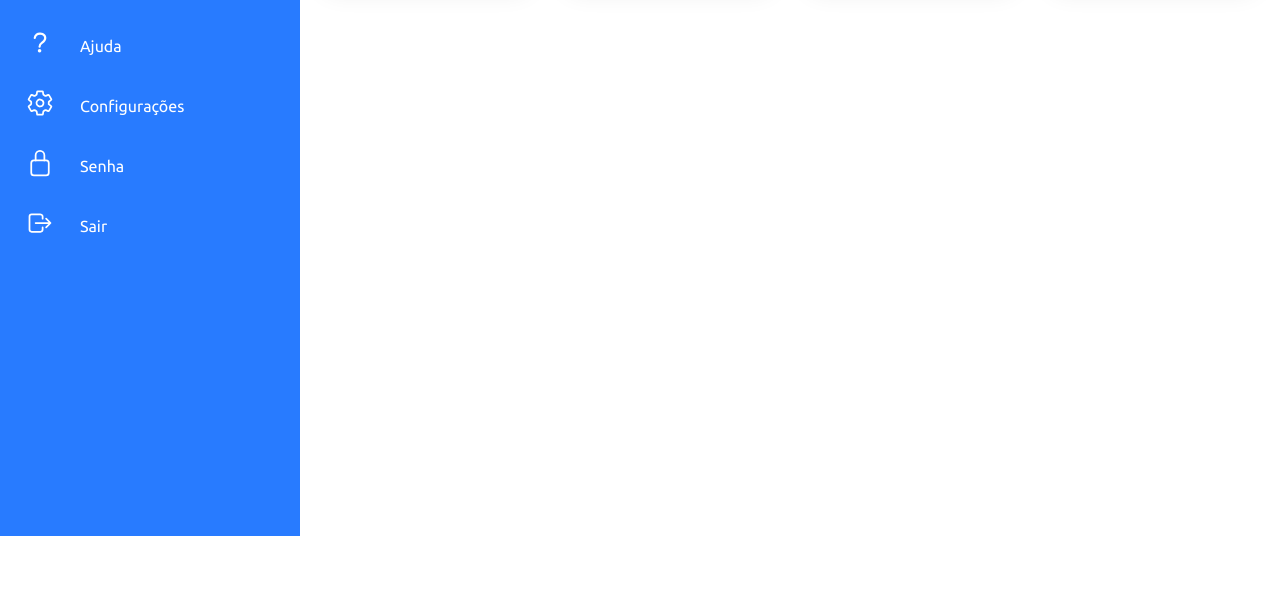
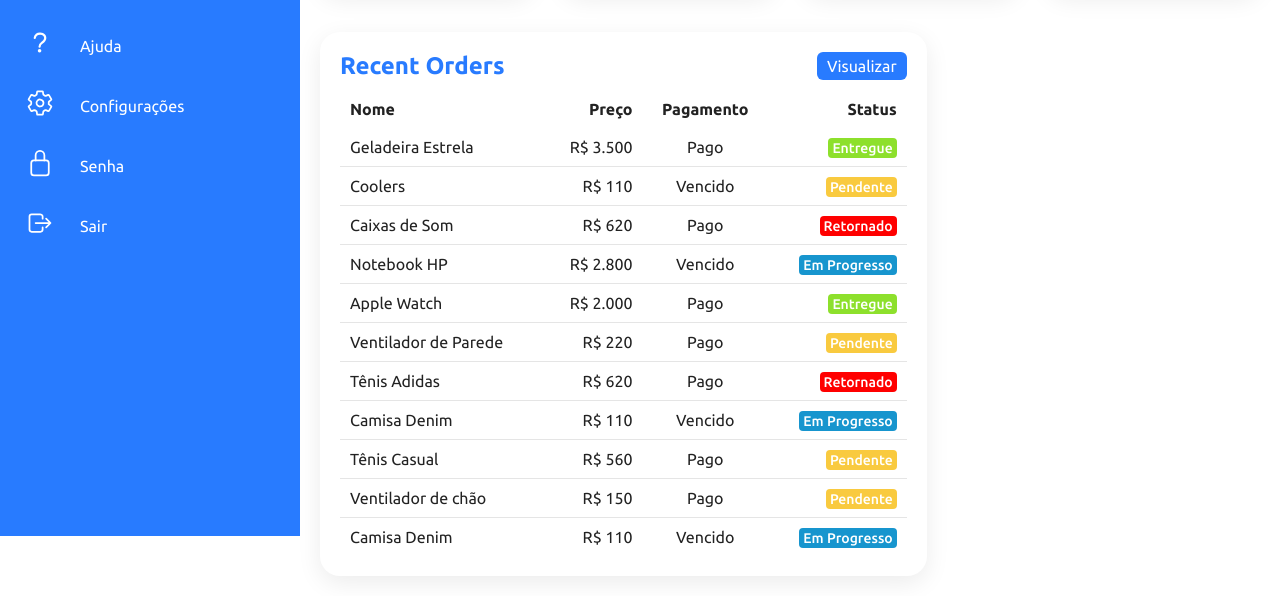
Before and after one commit to LeandroMenoci/Resposive-Admin-Dashboard, a plain HTML site: page index.html in a window 1280 px wide. Shown: the part 264-860 px from the top of the page. Before the commit the page ends 800 px from the top, so only its background shows below. Drawn offline with nearby package versions, Linux system fonts and the light colour scheme.

Commit message:
order details list

```diff
--- a/assets/css/style.css
+++ b/assets/css/style.css
@@ -241,3 +241,128 @@ body {
   font-size: 2.5em;
   color: var(--blue);
 }
+.cardBox .card .cardName {
+  color: var(--black2);
+  font-size: 1.1em;
+  margin-top: 5px;
+}
+
+.cardBox .card .iconBx {
+  color: var(--black2);
+  font-size: 2.5em;
+}
+
+.cardBox .card:hover {
+  background: var(--blue);
+}
+
+.cardBox .card:hover .numbers,
+.cardBox .card:hover .cardName,
+.cardBox .card:hover .iconBx {
+  color: var(--white);
+}
+
+
+/* order details list */
+.details {
+  display: grid;
+  grid-template-columns: 2fr 1fr;
+  grid-gap: 30px;
+  /* margin-top: 10px; */
+  padding: 20px;
+  position: relative;
+  width: 100%;
+}
+
+.recentOrders {
+  background: var(--white);
+  border-radius: 20px;
+  box-shadow: 0 7px 25px rgba(0,0,0,0.08);
+  display: grid;
+  min-height: 500px;
+  padding: 20px;
+  position: relative;
+}
+
+.cardHeader {
+  align-items: flex-start;
+  display: flex;
+  justify-content: space-between;
+}
+
+.cardHeader h2 {
+ color: var(--blue);
+ font-weight: 600;
+}
+
+.btn {
+  background: var(--blue);
+  border-radius: 6px;
+  color: var(--white);
+  padding: 5px 10px;
+  position: relative;
+  text-decoration: none;
+}
+
+.details table {
+  border-collapse: collapse;
+  margin-top: 10px;
+  width: 100%;
+}
+
+.details table thead td {
+  font-weight: 600;
+}
+
+.details .recentOrders table tr {
+  color: var(--black1);
+  border-bottom: 1px solid rgba(0, 0, 0, 0.1);
+}
+
+.details .recentOrders table tr:last-child {
+  border-bottom: none;
+}
+
+.details .recentOrders table tbody tr:hover {
+  color: var(--white);
+  background: var(--blue);
+}
+
+.details .recentOrders table tr td {
+  padding: 10px;
+}
+
+.details .recentOrders table tr td:last-child {
+  text-align: end;
+}
+.details .recentOrders table tr td:nth-child(2) {
+  text-align: end;
+}
+
+.details .recentOrders table tr td:nth-child(3) {
+  text-align: center;
+}
+
+.status {
+  padding: 2px 4px;
+  color: var(--white);
+  border-radius: 4px;
+  font-size: 14px;
+  font-weight: 500;
+}
+
+.status.delivered {
+  background: #8de02c;
+}
+
+.status.pending {
+background: #f9ca3f;
+}
+
+.status.return {
+  background: #f00;
+}
+
+.status.inProgress {
+  background: #1795ce;
+}
--- a/index.html
+++ b/index.html
@@ -144,6 +144,93 @@
           </div>
         </div>
 
+        <!-- order details list -->
+        <div class="details">
+          <div class="recentOrders">
+            <div class="cardHeader">
+              <h2>Recent Orders</h2>
+              <a href="#" class="btn">Visualizar</a>
+            </div>
+            <table>
+              <thead>
+                <tr>
+                  <td>Nome</td>
+                  <td>Preço</td>
+                  <td>Pagamento</td>
+                  <td>Status</td>
+                </tr>
+              </thead>
+              <tbody>
+                <tr>
+                  <td>Geladeira Estrela</td>
+                  <td>R$ 3.500</td>
+                  <td>Pago</td>
+                  <td><span class="status delivered">Entregue</span></td>
+                </tr>
+                <tr>
+                  <td>Coolers</td>
+                  <td>R$ 110</td>
+                  <td>Vencido</td>
+                  <td><span class="status pending">Pendente</span></td>
+                </tr>
+                <tr>
+                  <td>Caixas de Som</td>
+                  <td>R$ 620</td>
+                  <td>Pago</td>
+                  <td><span class="status return">Retornado</span></td>
+                </tr>
+                <tr>
+                  <td>Notebook HP</td>
+                  <td>R$ 2.800</td>
+                  <td>Vencido</td>
+                  <td><span class="status inProgress">Em Progresso</span></td>
+                </tr>
+                <tr>
+                  <td>Apple Watch</td>
+                  <td>R$ 2.000</td>
+                  <td>Pago</td>
+                  <td><span class="status delivered">Entregue</span></td>
+                </tr>
+                <tr>
+                  <td>Ventilador de Parede</td>
+                  <td>R$ 220</td>
+                  <td>Pago</td>
+                  <td><span class="status pending">Pendente</span></td>
+                </tr>
+                <tr>
+                  <td>Tênis Adidas</td>
+                  <td>R$ 620</td>
+                  <td>Pago</td>
+                  <td><span class="status return">Retornado</span></td>
+                </tr>
+                <tr>
+                  <td>Camisa Denim</td>
+                  <td>R$ 110</td>
+                  <td>Vencido</td>
+                  <td><span class="status inProgress">Em Progresso</span></td>
+                </tr>
+                <tr>
+                  <td>Tênis Casual</td>
+                  <td>R$ 560</td>
+                  <td>Pago</td>
+                  <td><span class="status pending">Pendente</span></td>
+                </tr>
+                <tr>
+                  <td>Ventilador de chão</td>
+                  <td>R$ 150</td>
+                  <td>Pago</td>
+                  <td><span class="status pending">Pendente</span></td>
+                </tr>
+                <tr>
+                  <td>Camisa Denim</td>
+                  <td>R$ 110</td>
+                  <td>Vencido</td>
+                  <td><span class="status inProgress">Em Progresso</span></td>
+                </tr>
+              </tbody>
+            </table>
+          </div>
+        </div>
 
       </div>
     </div>
```
